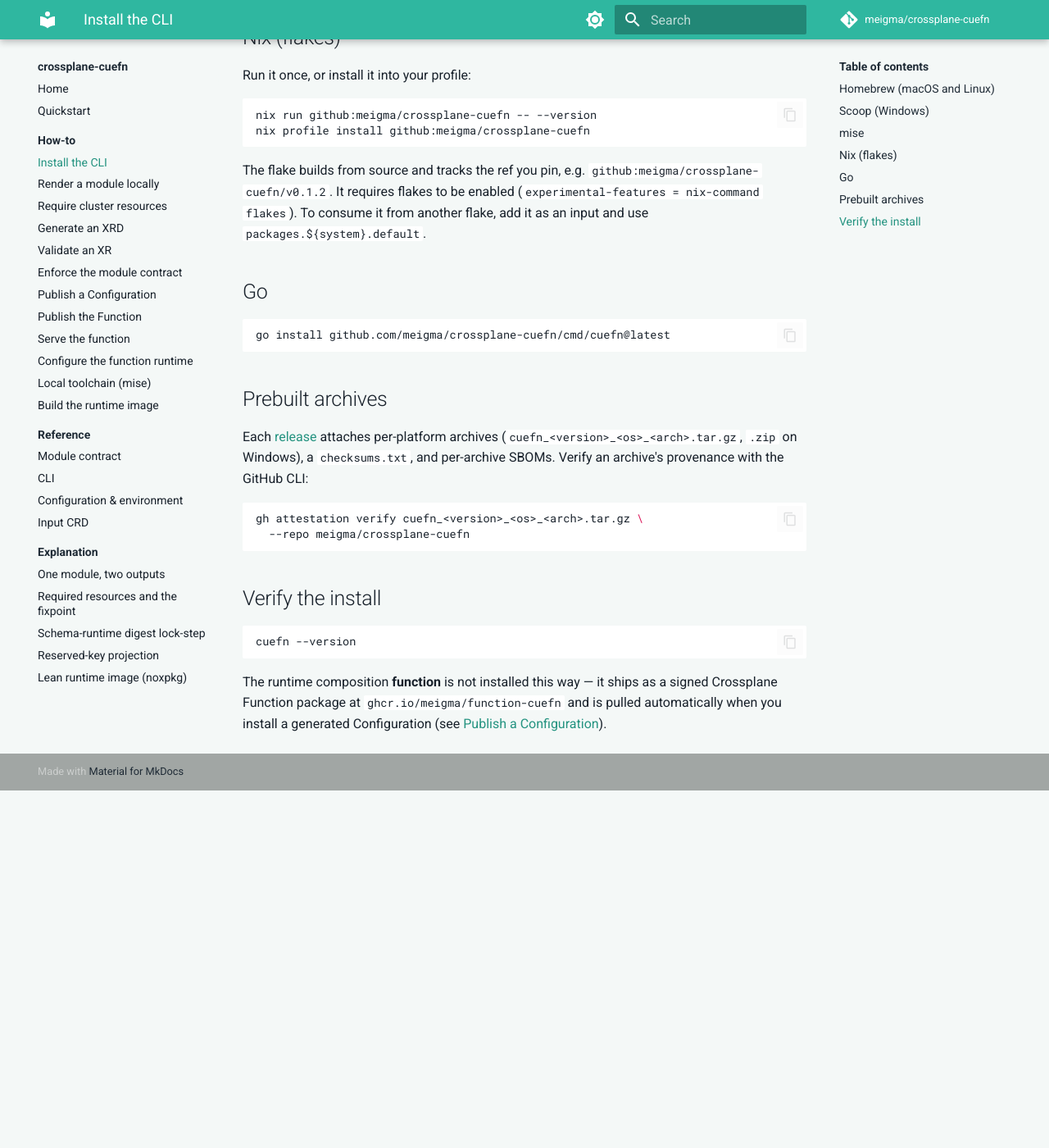
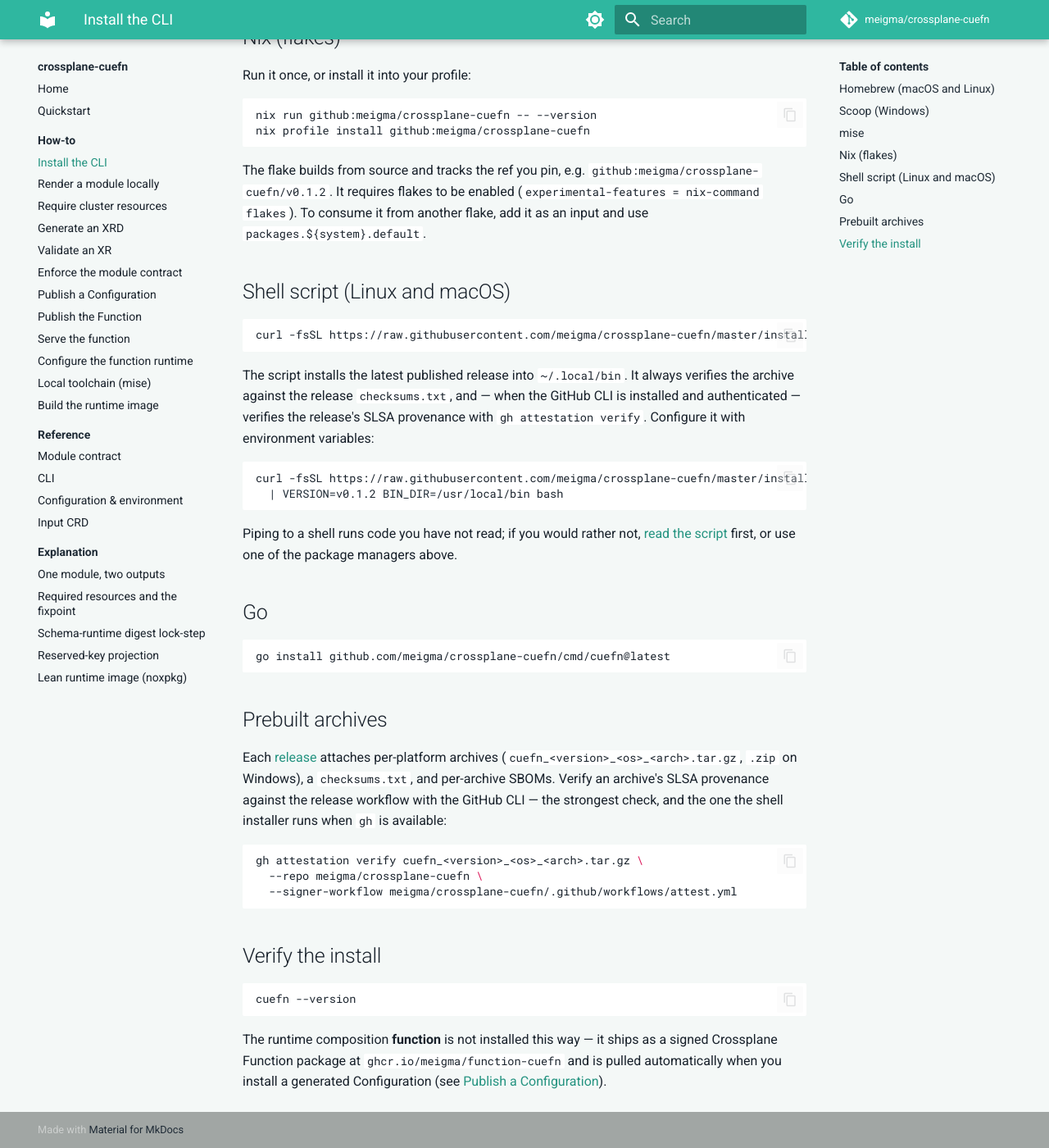
Before and after one commit to meigma/crossplane-cuefn, an MkDocs documentation site: the page built from docs/docs/how-to/install-the-cli.md, in a window 1280 px wide and 1400 px high, scrolled down 999 px. Shown: the whole window at 82% size. Built offline with MkDocs 1.6.1 and Material for MkDocs 9.7.7, drawn with Linux system fonts in a browser that asks for light colours; comment, search, counter and statistics services are not loaded; before the commit the page ends 1963 px from its top, so only the background shows below that.

Commit message:
feat: add a verified shell install script
Add install.sh for `curl … | bash` installs on Linux and macOS. It resolves the
latest published release (drafts and pre-releases are skipped via the
/releases/latest redirect), downloads the platform archive, always verifies it
against checksums.txt, and — when the GitHub CLI is installed and authenticated —
verifies the release's SLSA provenance with `gh attestation verify` (binaries are
attested via the isolated attest.yml workflow, not cosign, so the script uses the
attestation rather than a cosign bundle). Installs to ~/.local/bin and warns if it
is not on PATH.

Documented in the install how-to (with the manual gh attestation verify path) and
surfaced in the README.

Co-Authored-By: Claude Opus 4.8 (1M context) <noreply@anthropic.com>

````diff
--- a/docs/docs/how-to/install-the-cli.md
+++ b/docs/docs/how-to/install-the-cli.md
@@ -54,6 +54,26 @@ The flake builds from source and tracks the ref you pin, e.g.
 (`experimental-features = nix-command flakes`). To consume it from another flake,
 add it as an input and use `packages.${system}.default`.
 
+## Shell script (Linux and macOS)
+
+```sh
+curl -fsSL https://raw.githubusercontent.com/meigma/crossplane-cuefn/master/install.sh | bash
+```
+
+The script installs the latest published release into `~/.local/bin`. It always
+verifies the archive against the release `checksums.txt`, and — when the GitHub CLI
+is installed and authenticated — verifies the release's SLSA provenance with `gh
+attestation verify`. Configure it with environment variables:
+
+```sh
+curl -fsSL https://raw.githubusercontent.com/meigma/crossplane-cuefn/master/install.sh \
+  | VERSION=v0.1.2 BIN_DIR=/usr/local/bin bash
+```
+
+Piping to a shell runs code you have not read; if you would rather not, [read the
+script](https://github.com/meigma/crossplane-cuefn/blob/master/install.sh) first,
+or use one of the package managers above.
+
 ## Go
 
 ```sh
@@ -64,12 +84,14 @@ go install github.com/meigma/crossplane-cuefn/cmd/cuefn@latest
 
 Each [release](https://github.com/meigma/crossplane-cuefn/releases) attaches
 per-platform archives (`cuefn_<version>_<os>_<arch>.tar.gz`, `.zip` on Windows), a
-`checksums.txt`, and per-archive SBOMs. Verify an archive's provenance with the
-GitHub CLI:
+`checksums.txt`, and per-archive SBOMs. Verify an archive's SLSA provenance against
+the release workflow with the GitHub CLI — the strongest check, and the one the
+shell installer runs when `gh` is available:
 
 ```sh
 gh attestation verify cuefn_<version>_<os>_<arch>.tar.gz \
-  --repo meigma/crossplane-cuefn
+  --repo meigma/crossplane-cuefn \
+  --signer-workflow meigma/crossplane-cuefn/.github/workflows/attest.yml
 ```
 
 ## Verify the install
````
Also changed, not shown: README.md, 1 other file.
